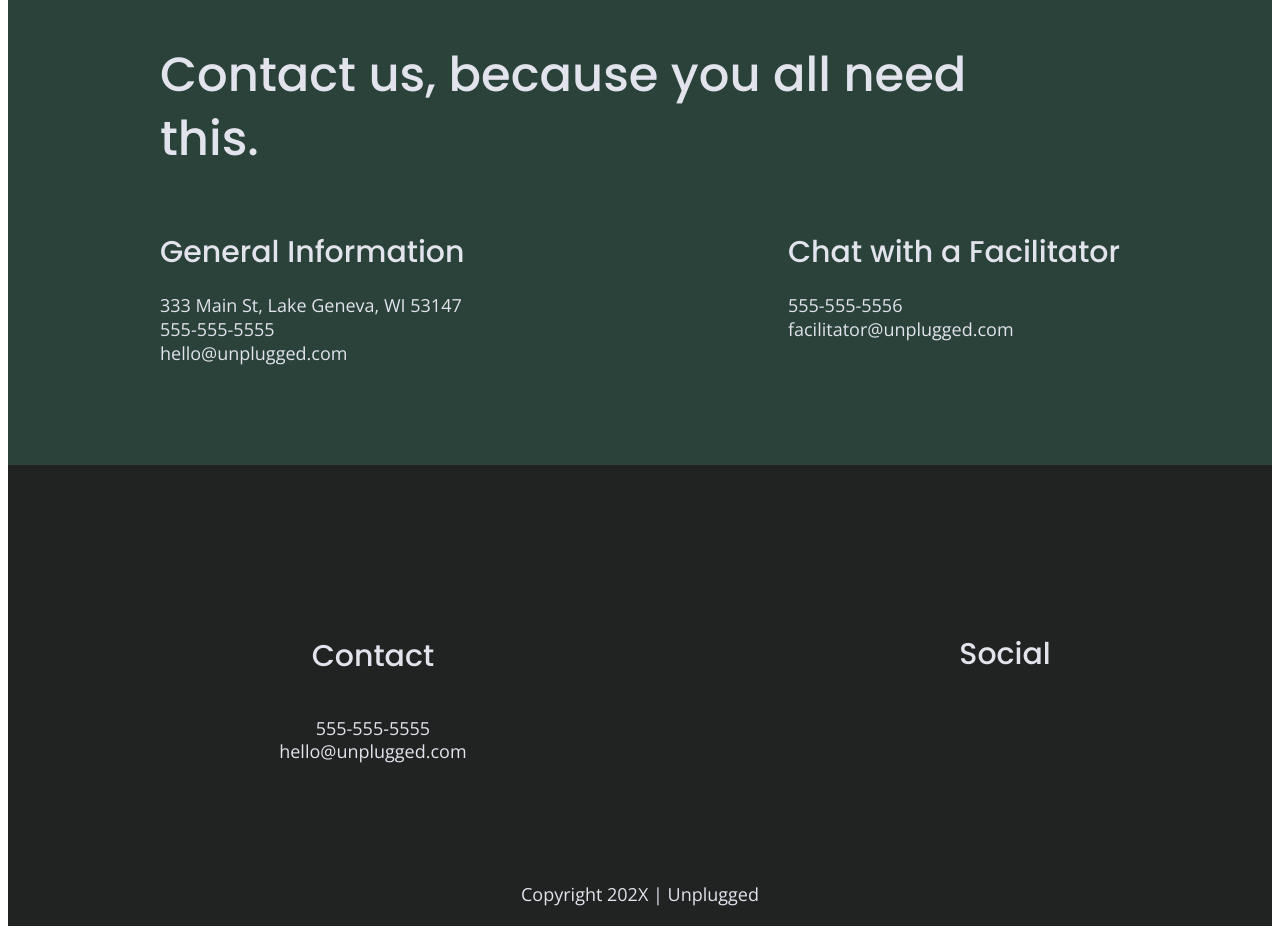
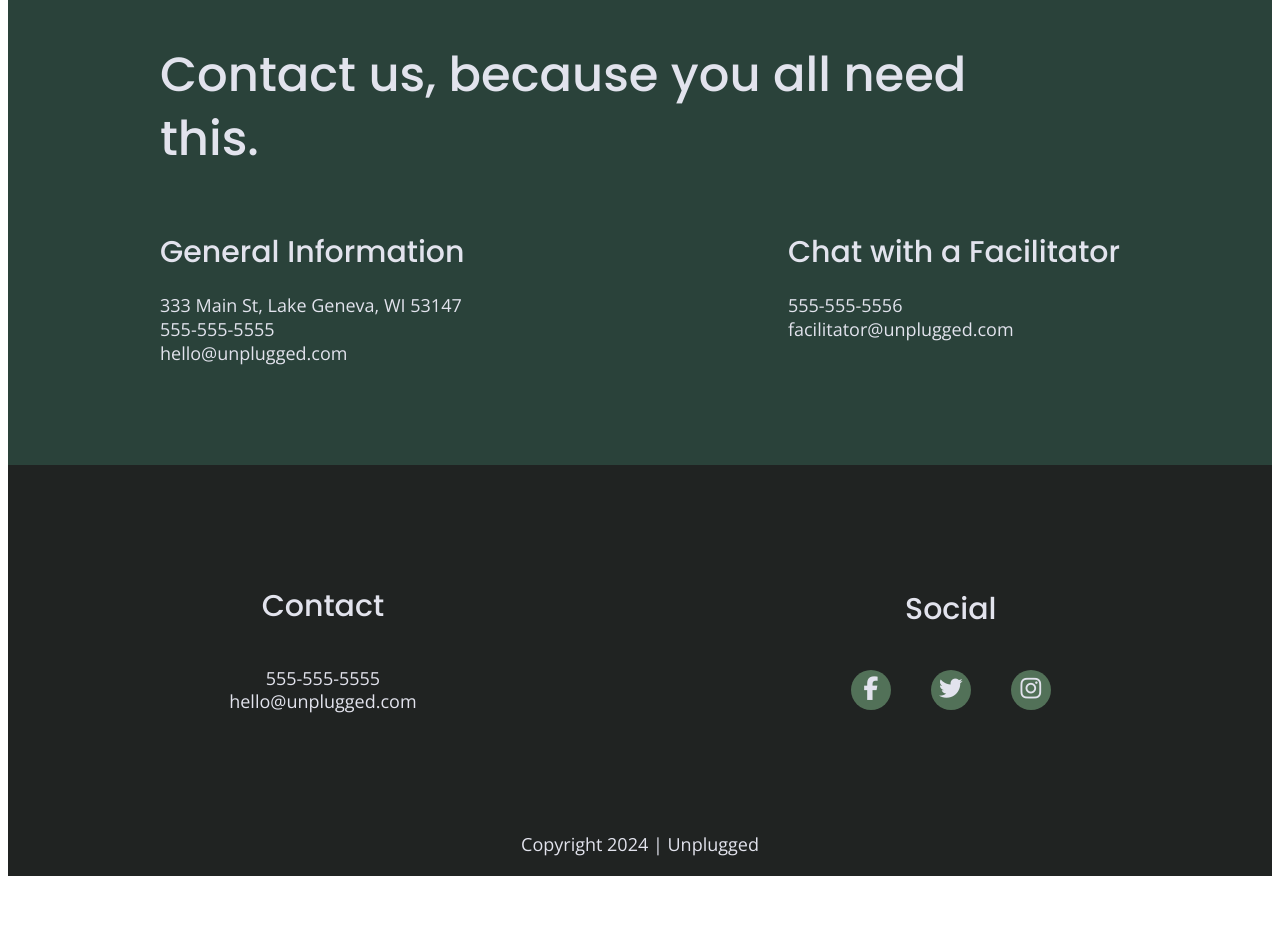
Before and after one commit to brhynold/04-206-unplugged-retreat, a website built with webpack: page about/index.html in a window 1280 px wide. Shown: the part 1238-2172 px from the top of the page. After the commit the page ends 2122 px from the top, so only its background shows below. Built offline with nearby package versions, Linux system fonts and the light colour scheme.

Commit message:
social icons added to page footers

```diff
--- a/about/index.html
+++ b/about/index.html
@@ -117,15 +117,9 @@
         <div class="social">
           <h4>Social</h4>
           <div class="social-icons">
-            <p>
-              <a href="https://www.facebook.com/Skillcrush/" target="_blank"></a>
-            </p>
-            <p>
-              <a href="https://twitter.com/Skillcrush" target="_blank"></a>
-            </p>
-            <p>
-              <a href="https://www.instagram.com/skillcrush/" target="_blank"></a>
-            </p>
+            <p><a href="https://www.facebook.com/yoursite" target="_blank" rel="noopener"><i class="fab fa-facebook-f"></i></a></p>
+            <p><a href="https://www.twitter.com/" target="_blank" rel="noopener"><i class="fab fa-twitter"></i></a></p>
+            <p><a href="https://www.instagram.com" target="_blank" rel="noopener"><i class="fab fa-instagram"></i></a></p>
           </div>
         </div>
       </div>
@@ -133,7 +127,7 @@
     </div>
     <!--footer content-wrapper ends-->
     <div class="copyright">
-      <p>Copyright 202X | Unplugged</p>
+      <p>Copyright 2024 | Unplugged</p>
     </div>
   </footer>
 
--- a/css/main.css
+++ b/css/main.css
@@ -207,7 +207,7 @@ footer .content-wrapper {
 }
 
 footer .contact {
-margin: 50px;
+margin-bottom: 50px;
 }
 footer .social-icons {
   display: flex;
@@ -216,11 +216,18 @@ footer .social-icons {
 }
 
 footer .social-icons p {
+  background-color: #527158;
+  border-radius: 50%;
+  width: 40px;
+  height: 40px;
   display: flex;
   justify-content: center;
   align-items: center;
 }
 
+footer .social-icons p i {
+  font-size: 1.3125em;
+}
 footer .copyright {
 margin: 20px 0;
 }
@@ -596,6 +603,10 @@ aside .content-wrapper .form {
   footer p {
     line-height: 1.285;
   }
+  footer .social-icons {
+    width: 12.5em;
+    justify-content: space-between;
+  }
 
   footer .copyright {
     width: 100%;
```
Also changed, not shown: faq/index.html (+4 -10 lines), index.html (+7 -6 lines).
